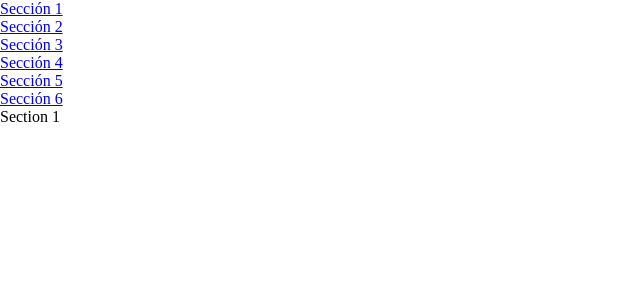
After one commit to gesteves/taskgestion, a Python web app: template templates/index.html in a window 1280 px wide. The commit adds this page. Shown: the top 300 px of the page, without its empty margins (0-640 px from the left). Run offline with Jinja, Linux system fonts and the light colour scheme; the template is opened without the code that fills it, so the values that code supplies are empty; some libraries are stand-ins or nearby versions.

Commit message:
Added initial templates

```diff
--- a/templates/base.html
+++ b/templates/base.html
@@ -3,12 +3,16 @@
 <head>
 <meta charset="UTF-8" />
 <title>{% block title %}{% endblock %}</title>
-
+<link rel="stylesheet" media="all" type="text/css" href="/static/css/main.css" />
 <!--[if lte IE 8]>
 <script src="/static/javascript/html5.js" type="text/javascript"></script>
 <![endif]-->
 </head>
 <body>
+
+	{% include 'nav.html' %}
+	{% block content %}{% endblock %}
+
 	<script type="text/javascript">
 	var gaJsHost = (("https:" == document.location.protocol) ? "https://ssl." : "http://www.");
 	document.write(unescape("%3Cscript src='" + gaJsHost + "google-analytics.com/ga.js' type='text/javascript'%3E%3C/script%3E"));
--- /dev/null
+++ b/templates/index.html
@@ -0,0 +1,31 @@
+{% extends "base.html" %}
+{% block title %}Task{% endblock %}
+{% block language %}es{% endblock %}
+
+{% block content %}
+
+<section id="c-section1">
+	Section 1
+</section>
+
+<section id="c-section2" style="display:none;">
+	Section 2
+</section>
+
+<section id="c-section3" style="display:none;">
+	Section 3
+</section>
+
+<section id="c-section4" style="display:none;">
+	Section 4
+</section>
+
+<section id="c-section5" style="display:none;">
+	Section 5
+</section>
+
+<section id="c-section6" style="display:none;">
+	Section 6
+</section>
+
+{% endblock %}
--- /dev/null
+++ b/templates/nav.html
@@ -0,0 +1,10 @@
+<nav class="main">
+	<ul>
+		<li id="seccion1"><a href="#">Sección 1</a></li>
+		<li id="seccion2"><a href="#">Sección 2</a></li>
+		<li id="seccion3"><a href="#">Sección 3</a></li>
+		<li id="seccion4"><a href="#">Sección 4</a></li>
+		<li id="seccion5"><a href="#">Sección 5</a></li>
+		<li id="seccion6"><a href="#">Sección 6</a></li>
+	</ul>
+</nav>
```
